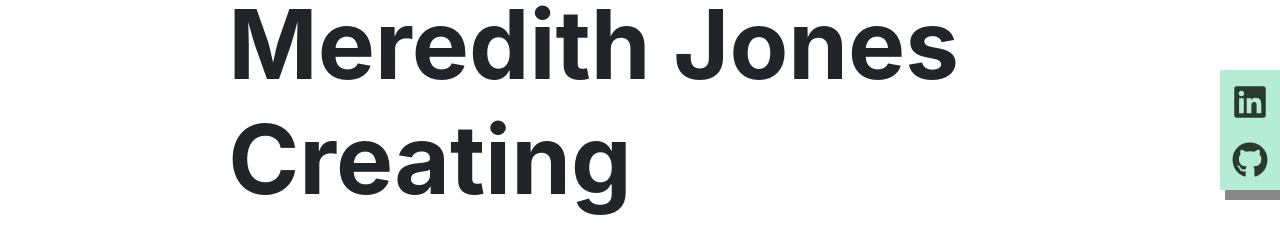
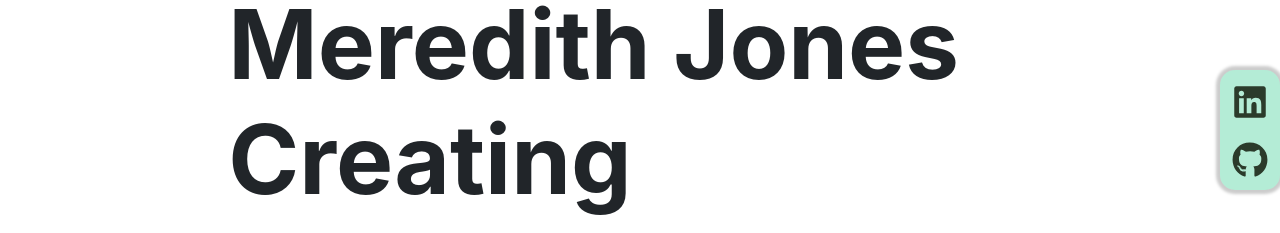
Before and after one commit to meredithajones/2021-Portfolio, a React (Create React App) app: page / in a window 1280 px wide. Shown: the part 130-363 px from the top of the page. Built offline with nearby package versions, Linux system fonts and the light colour scheme.

Commit message:
Added some more sidebar styling

```diff
--- a/src/Components/SideNav/SideNav.css
+++ b/src/Components/SideNav/SideNav.css
@@ -8,8 +8,8 @@
     height: 120px;
     background:	rgb(180, 236, 214);
     font-size: 2.25rem;
-    border-radius: 6px 2 2 6px;
-    box-shadow: 5px 10px #888888;
+    border-radius: 15px;
+    box-shadow: 0px 0px 3px 4px #ccc;
     color: rgb(0 0 0 / 45%);
 
 
```
